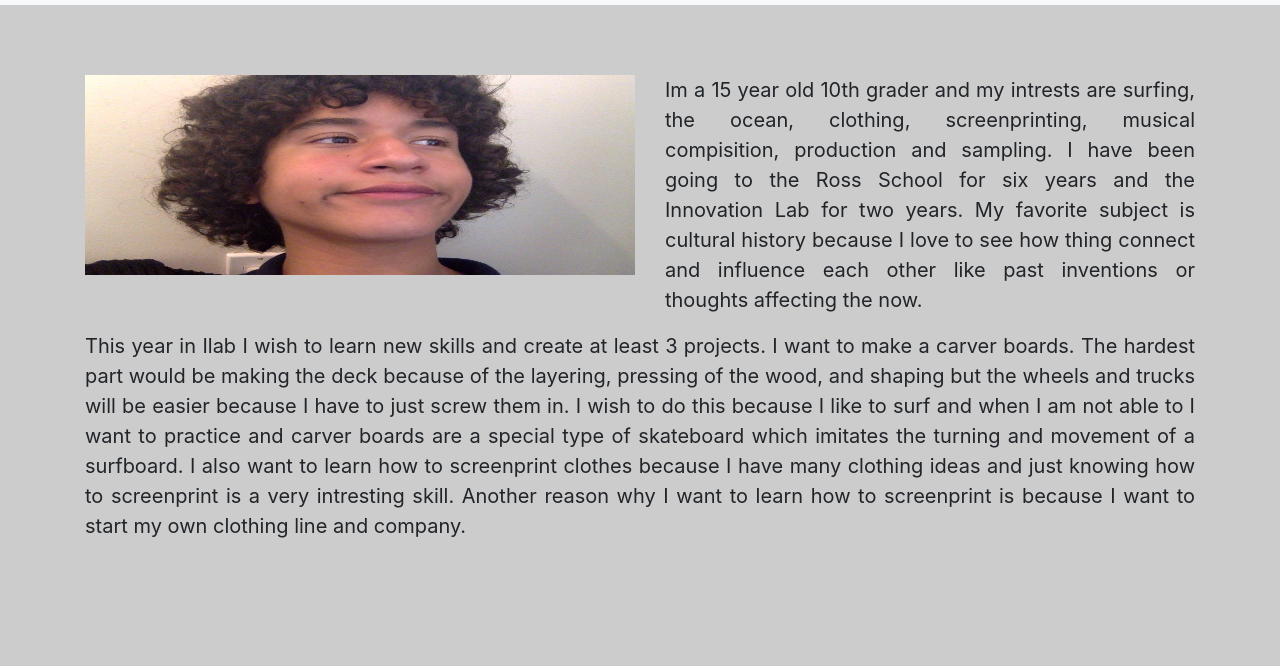
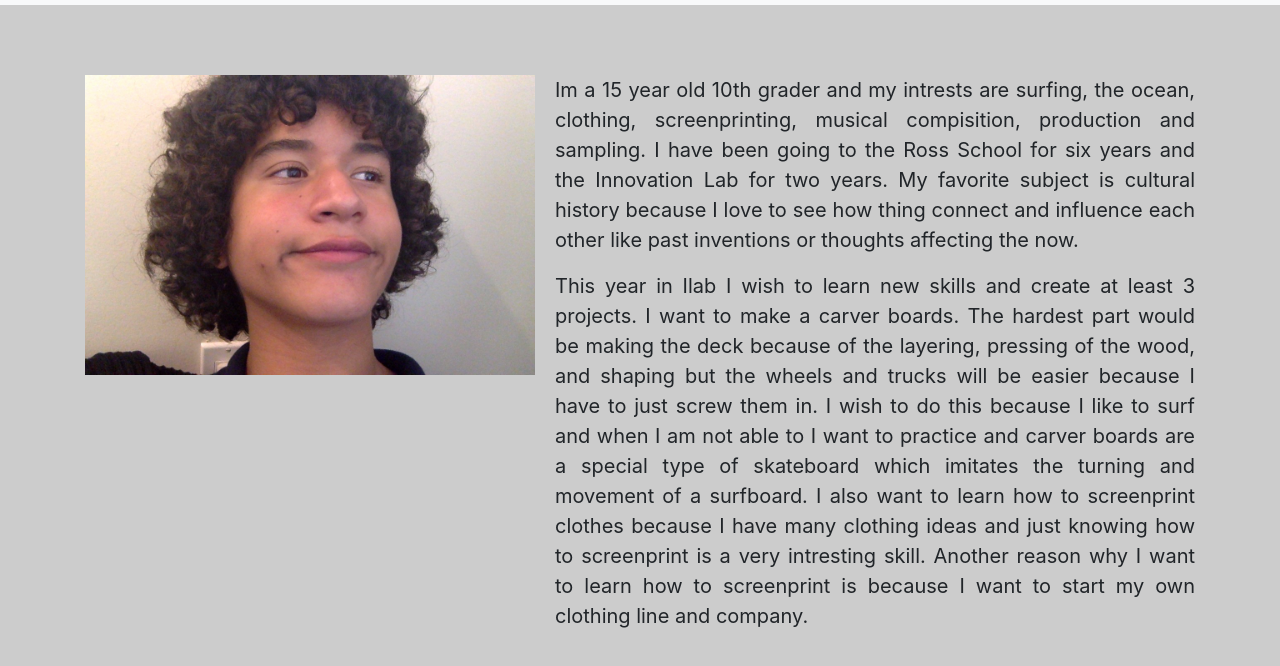
Before and after one commit to dvanegas20/dvanegas20.github.io, a plain HTML site: page index.html in a window 1280 px wide. Shown: the part 64-730 px from the top of the page. Drawn offline with Linux system fonts and the light colour scheme.

Commit message:
Changed Homepage

```diff
--- a/index.html
+++ b/index.html
@@ -20,14 +20,14 @@
 </nav>
 		<div class="container" style="padding-top: 70px;">
 			<div class="row">
-				<div class="col"><img src="./images/a.jpg" width="550px" height="200 px" /></div>
+				<div class="col"><img src="./images/a.jpg" width="450px" height="300px" /></div>
                 <div class="col">
-				<p>Im a 15 year old 10th grader and my intrests are surfing, the ocean, clothing, screenprinting, musical compisition, production and sampling. I have been going to the Ross School for six years and the Innovation Lab for two years. My favorite subject is cultural history because I love to see how thing connect and influence each other like past inventions or thoughts affecting the now.</p>
+				<p style="margin-left: -100px">Im a 15 year old 10th grader and my intrests are surfing, the ocean, clothing, screenprinting, musical compisition, production and sampling. I have been going to the Ross School for six years and the Innovation Lab for two years. My favorite subject is cultural history because I love to see how thing connect and influence each other like past inventions or thoughts affecting the now.</p>
+				<p style="margin-left: -100px">This year in Ilab I wish to learn new skills and create at least 3 projects. I want to make a carver boards. The hardest part would be making the deck because of the layering, pressing of the wood, and shaping but the wheels and trucks will be easier because I have to just screw them in. I wish to do this because I like to surf and when I am not able to I want to practice and carver boards are a special type of skateboard which imitates the turning and movement of a surfboard. I also want to learn how to screenprint clothes because I have many clothing ideas and just knowing how to screenprint is a very intresting skill. Another reason why I want to learn how to screenprint is because I want to start my own clothing line and company.</p>
 
 				</div>
+		</div>
 
-		</div>
-		<p>This year in Ilab I wish to learn new skills and create at least 3 projects. I want to make a carver boards. The hardest part would be making the deck because of the layering, pressing of the wood, and shaping but the wheels and trucks will be easier because I have to just screw them in. I wish to do this because I like to surf and when I am not able to I want to practice and carver boards are a special type of skateboard which imitates the turning and movement of a surfboard. I also want to learn how to screenprint clothes because I have many clothing ideas and just knowing how to screenprint is a very intresting skill. Another reason why I want to learn how to screenprint is because I want to start my own clothing line and company.</p>
 		</div>
 	</body>
 
```
